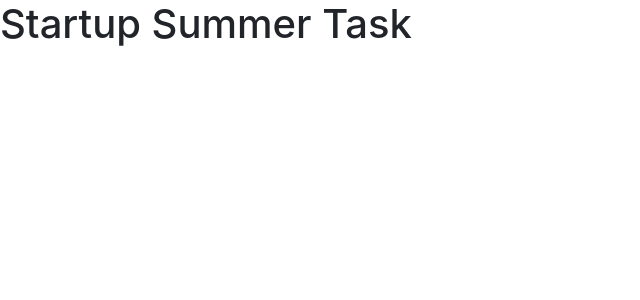
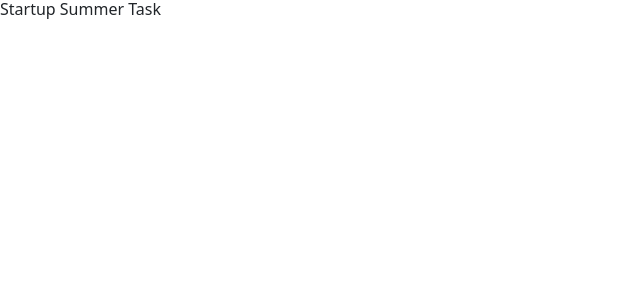
Before and after one commit to TrofimGest/startup-summer-task, a React (Create React App) app: page / in a window 1280 px wide. Shown: the top 300 px of the page, without its empty margins (0-640 px from the left). Built offline with nearby package versions, Linux system fonts and the light colour scheme.

Commit message:
refactor: apply tailwind and postcss

```diff
--- /dev/null
+++ b/postcss.config.js
@@ -0,0 +1,6 @@
+module.exports = {
+  plugins: {
+    tailwindcss: {},
+    autoprefixer: {}
+  }
+};
--- a/public/index.html
+++ b/public/index.html
@@ -7,14 +7,12 @@
   <meta name="viewport" content="width=device-width, initial-scale=1" />
   <meta name="theme-color" content="#000000" />
   <meta name="description" content="Web site created using create-react-app" />
-  <link rel="apple-touch-icon" href="%PUBLIC_URL%/logo192.png" />
   <link
   rel="stylesheet"
   href="https://cdn.jsdelivr.net/npm/bootstrap@5.1.3/dist/css/bootstrap.min.css"
   integrity="sha384-1BmE4kWBq78iYhFldvKuhfTAU6auU8tT94WrHftjDbrCEXSU1oBoqyl2QvZ6jIW3"
   crossorigin="anonymous"
 />
-  <link rel="manifest" href="%PUBLIC_URL%/manifest.json" />
   <title>Startup Summer Task</title>
 </head>
 
--- a/src/App.jsx
+++ b/src/App.jsx
@@ -1,7 +1,7 @@
 function App() {
   return (
     <div className="App">
-      <h1>Startup Summer Task</h1>
+      <h1 className="v">Startup Summer Task</h1>
     </div>
   );
 }
--- a/src/index.css
+++ b/src/index.css
@@ -1,13 +1,5 @@
-body {
-  margin: 0;
-  font-family: -apple-system, BlinkMacSystemFont, 'Segoe UI', 'Roboto', 'Oxygen',
-    'Ubuntu', 'Cantarell', 'Fira Sans', 'Droid Sans', 'Helvetica Neue',
-    sans-serif;
-  -webkit-font-smoothing: antialiased;
-  -moz-osx-font-smoothing: grayscale;
-}
+@tailwind base;
+@tailwind components;
+@tailwind utilities;
 
-code {
-  font-family: source-code-pro, Menlo, Monaco, Consolas, 'Courier New',
-    monospace;
-}
+@import url('https://fonts.googleapis.com/css2?family=Inter:wght@400;500;600&display=swap');
--- /dev/null
+++ b/tailwind.config.js
@@ -0,0 +1,14 @@
+module.exports = {
+  content: ['./src/**/*.{js,jsx,ts,tsx}'],
+  theme: {
+    extend: {
+      colors: {
+        'navy-blue': '#0064EB',
+        gray: '#E5E5E5',
+        silver: '#808080'
+      },
+      fontFamily: { inter: ['Inter', 'sans-serif'] }
+    }
+  },
+  plugins: []
+};
```
Also changed, not shown: package.json (+4 -3 lines), public/manifest.json (deleted), 2 other files (tests, documents, lock files or other folders).
